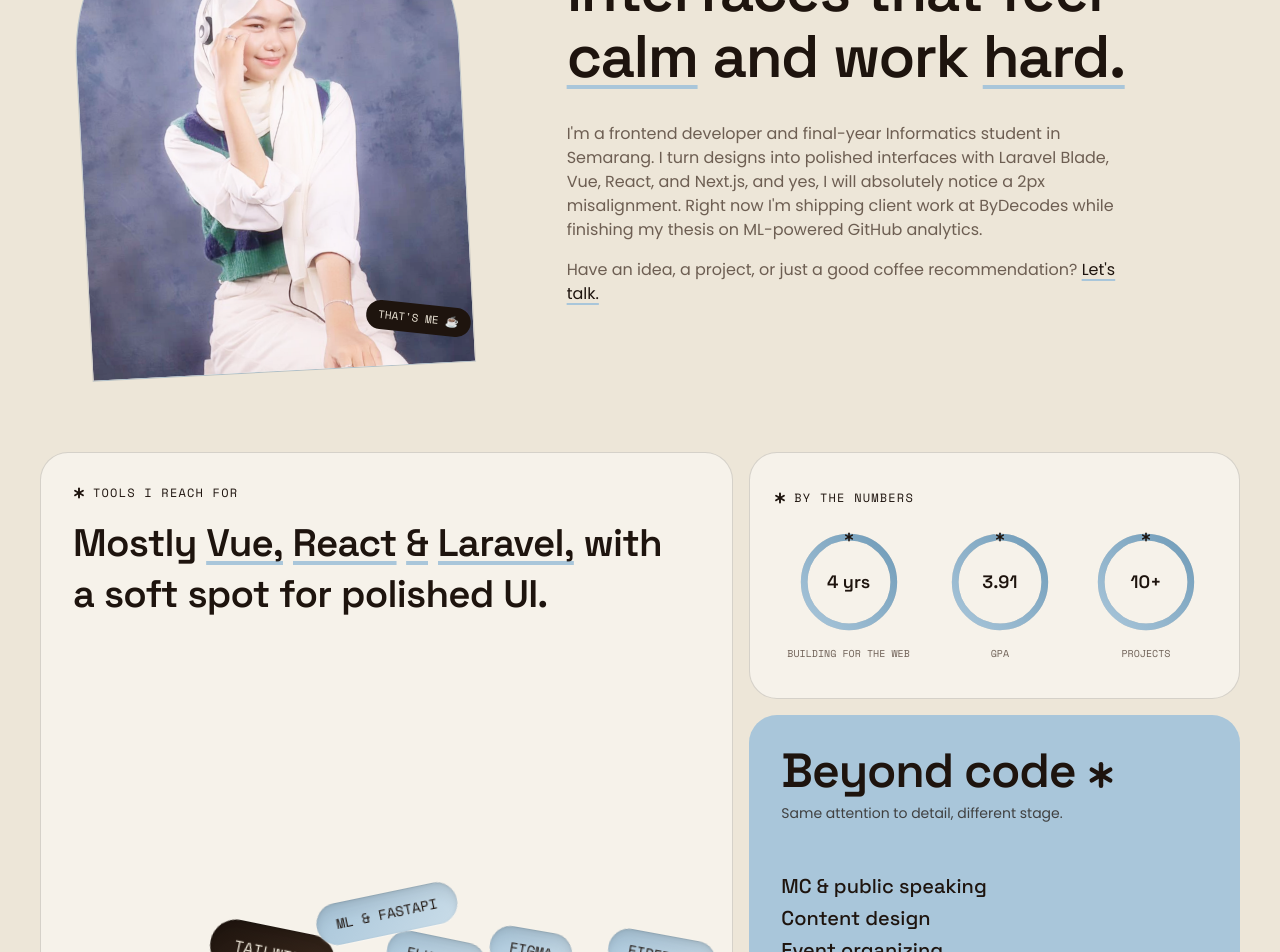
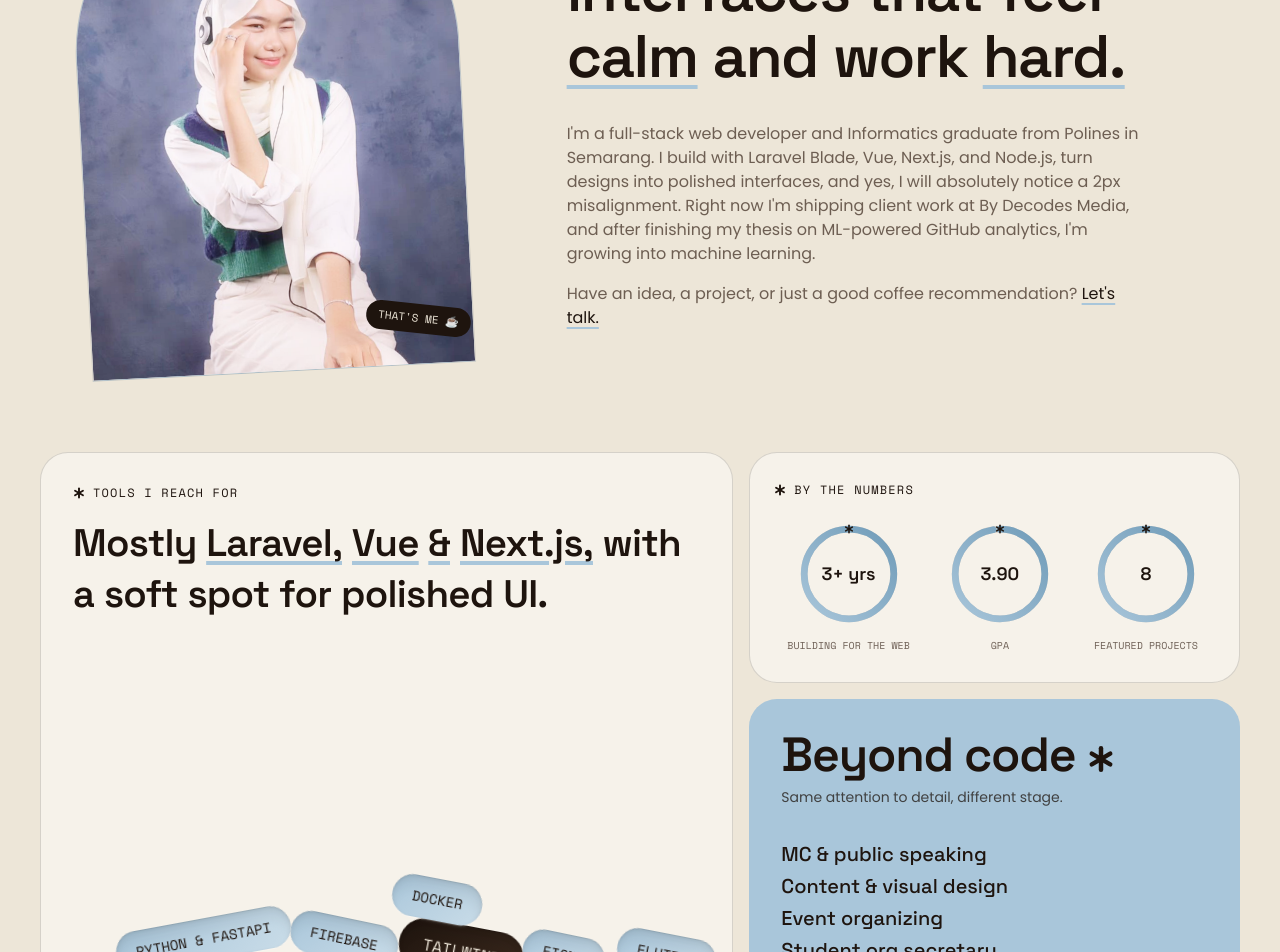
Before and after one commit to latifasalsab/hellolatifa, a Next.js app: page / in a window 1280 px wide. Shown: the part 1100-2052 px from the top of the page. Built offline with nearby package versions, Linux system fonts and the light colour scheme.

Commit message:
feat: [LS] update data

```diff
--- a/components/sections/About.tsx
+++ b/components/sections/About.tsx
@@ -33,8 +33,8 @@ function Count({ v, suffix, d }: { v: number; suffix: string; d: number }) {
 }
 
 /* Tile A: tools. 5 main + 5 other chips, upright (rotation locked), statement fills the top */
-const STATEMENT = 'Mostly Vue, React & Laravel, with a soft spot for polished UI.'.split(' ')
-const EMPH_W = new Set(['Vue,', 'React', '&', 'Laravel,'])
+const STATEMENT = 'Mostly Laravel, Vue & Next.js, with a soft spot for polished UI.'.split(' ')
+const EMPH_W = new Set(['Laravel,', 'Vue', '&', 'Next.js,'])
 
 function Statement() {
   const rm = useReducedMotion()
@@ -109,7 +109,7 @@ function Ring({ v, suffix, d, label, frac }: { v: number; suffix: string; d: num
 }
 
 /* Tile C: Beyond code (basic version: plain sky card, 4 readable lines) */
-const BEYOND = ['MC & public speaking', 'Content design', 'Event organizing', 'Student org secretary']
+const BEYOND = ['MC & public speaking', 'Content & visual design', 'Event organizing', 'Student org secretary', 'Machine learning']
 
 function BeyondCode() {
   return (
@@ -136,8 +136,8 @@ export default function About() {
             <ArtShape variant="asterisk" spin speed={0.08} className="-left-20 -top-10 -z-10 w-64 opacity-60" />
             <div aria-hidden className="absolute -inset-6 -z-10 rounded-full bg-accent opacity-40 blur-2xl" />
             <div className="relative aspect-[3/4] -rotate-3 overflow-hidden rounded-t-full rounded-b-[2rem] border border-line bg-gradient-to-b from-mist to-surface transition-transform duration-500 group-hover:-translate-y-2">
-              {!hide.a && <Image src="/images/salsa.png" alt="Portrait of Latifa Salsabila" fill sizes="(min-width:768px) 40vw, 75vw" className="object-cover" onError={() => setHide((h) => ({ ...h, a: true }))} />}
-              {!hide.b && <Image src="/images/salsa-alt.jpg" alt="" fill sizes="(min-width:768px) 40vw, 75vw" className="object-cover opacity-0 transition-opacity duration-500 group-hover:opacity-100" onError={() => setHide((h) => ({ ...h, b: true }))} />}
+              {!hide.a && <Image src="/images/salsa.png" alt="Portrait of Latifa Salsabila" fill sizes="(min-width:768px) 40vw, 75vw" quality={90} className="object-cover" onError={() => setHide((h) => ({ ...h, a: true }))} />}
+              {!hide.b && <Image src="/images/salsa-alt.jpg" alt="" fill sizes="(min-width:768px) 40vw, 75vw" quality={90} className="object-cover opacity-0 transition-opacity duration-500 group-hover:opacity-100" onError={() => setHide((h) => ({ ...h, b: true }))} />}
             </div>
             <span className="absolute -right-2 bottom-10 rotate-6 rounded-full bg-fg px-3 py-1.5 font-mono text-[11px] uppercase text-bg">THAT&apos;S ME ☕</span>
           </div>
@@ -148,7 +148,7 @@ export default function About() {
             {HEAD.map((w, i) => <Word key={i} w={w} i={i} n={HEAD.length} p={p} />)}
           </h2>
           <Reveal className="mt-8 max-w-xl space-y-4 text-muted">
-            <p>I&apos;m a frontend developer and final-year Informatics student in Semarang. I turn designs into polished interfaces with Laravel Blade, Vue, React, and Next.js, and yes, I will absolutely notice a 2px misalignment. Right now I&apos;m shipping client work at ByDecodes while finishing my thesis on ML-powered GitHub analytics.</p>
+            <p>I&apos;m a full-stack web developer and Informatics graduate from Polines in Semarang. I build with Laravel Blade, Vue, Next.js, and Node.js, turn designs into polished interfaces, and yes, I will absolutely notice a 2px misalignment. Right now I&apos;m shipping client work at By Decodes Media, and after finishing my thesis on ML-powered GitHub analytics, I&apos;m growing into machine learning.</p>
             <p>Have an idea, a project, or just a good coffee recommendation? <a href="#talk" onClick={(e) => { e.preventDefault(); go('#talk') }} className="text-fg underline decoration-accent decoration-2 underline-offset-4">Let&apos;s talk.</a></p>
           </Reveal>
         </div>
--- a/components/sections/Works.tsx
+++ b/components/sections/Works.tsx
@@ -25,7 +25,7 @@ function Card({ p, featured, i }: { p: Project; featured: boolean; i: number })
         onPointerLeave={() => { rx.set(0); ry.set(0) }}
         className={`relative overflow-hidden rounded-[28px] border border-line bg-gradient-to-br from-mist via-surface to-accent/40 ${featured ? 'aspect-[16/8]' : 'aspect-[16/10]'}`}>
         <span className="absolute inset-0 grid place-items-center p-6 text-center font-display text-3xl font-semibold text-espresso/50">{p.title}</span>
-        {img && <Image src={`/images/projects/${p.slug}.jpg`} alt={`${p.title} cover`} fill sizes="(min-width:768px) 50vw, 100vw" className="object-cover" onError={() => setImg(false)} />}
+        {img && <Image src={`/images/projects/${p.slug}.png`} alt={`${p.title} cover`} fill sizes="(min-width:768px) 50vw, 100vw" quality={90} className="object-cover" onError={() => setImg(false)} />}
         {!touch && (
           <div className="absolute inset-0 flex flex-col justify-end gap-3 bg-bg/85 p-6 opacity-0 backdrop-blur-md transition-opacity duration-300 group-hover:opacity-100 group-focus-visible:opacity-100">
             {!p.link && <span className="w-fit rounded-full bg-accent px-3 py-1 font-mono text-[11px] uppercase text-espresso">Private</span>}
--- a/data/site.ts
+++ b/data/site.ts
@@ -3,18 +3,18 @@ export type Exp = { date: string; title: string; text: string; chips: string[];
 export type Project = { slug: string; title: string; year: string; description: string; stack: string[]; link: string | null }
 
 export const site = {
-  name: 'hello latifa',
+  name: 'Salsa®',
   short: 'Salsa',
   title: '',
   location: 'Semarang, ID',
   timezone: 'Asia/Jakarta',
-  email: 'hello@TODO.com', // TODO
-  description: 'Frontend developer & final-year Informatics student in Semarang. I build calm, fast, detail-obsessed interfaces.',
+  email: 'latifasalsa.works@gmail.com',
+  description: 'Full-stack web developer from Semarang, Polines graduate (GPA 3.90). I build calm, fast, detail-obsessed interfaces, and I\'m now growing into machine learning.',
   socials: [
-    { label: 'Email', href: 'mailto:hello@TODO.com' }, // TODO
-    { label: 'LinkedIn', href: 'https://www.linkedin.com/in/TODO' }, // TODO
-    { label: 'GitHub', href: 'https://github.com/TODO' }, // TODO
-    { label: 'Instagram', href: 'https://www.instagram.com/TODO' }, // TODO
+    { label: 'Email', href: 'mailto:latifasalsa.works@gmail.com' },
+    { label: 'LinkedIn', href: 'https://www.linkedin.com/in/latifasalsab' },
+    { label: 'GitHub', href: 'https://github.com/latifasalsab' },
+    { label: 'Instagram', href: 'https://www.instagram.com/latifasalsab' },
   ] as Social[],
 }
 
@@ -38,9 +38,9 @@ export const heroPills = [
 ]
 
 export const stats = [
-  { value: 4, suffix: ' yrs', decimals: 0, label: 'building for the web' }, // TODO
-  { value: 3.91, suffix: '', decimals: 2, label: 'GPA' },
-  { value: 10, suffix: '+', decimals: 0, label: 'projects' }, // TODO
+  { value: 3, suffix: '+ yrs', decimals: 0, label: 'building for the web' },
+  { value: 3.9, suffix: '', decimals: 2, label: 'GPA' },
+  { value: 8, suffix: '', decimals: 0, label: 'featured projects' },
 ]
 
 export const aboutBlocks = [
@@ -55,21 +55,80 @@ export const skills = [
 ]
 
 export const experience: Exp[] = [
-  { date: 'Feb 2026 – Now', title: 'Frontend Developer — ByDecodes Media', text: 'Building the EduFarmers platform and contributing to Japfa Scholarship with Blade and Vue. Turning designs into reusable components and helping front and back end shake hands over the API.', chips: ['Laravel Blade', 'Vue.js', 'Tailwind'] },
-  { date: 'Aug – Dec 2025', title: 'Frontend Intern — ByDecodes Media', text: 'Built the Bodaq Hyundai branding site with animations and reusable layouts, plus an AI product website in Next.js focused on speed and a scalable component setup.', chips: ['Laravel Blade', 'JavaScript', 'Next.js'] },
+  { date: 'Feb 2026 – Now', title: 'Front-End Developer (Part-time) — By Decodes Media', text: 'Owning front-end delivery for the EduFarmers platform and building the interactive application flow for Japfa Scholarship with Blade and Vue. Turning designs into reusable components and helping front and back end shake hands over the API.', chips: ['Laravel Blade', 'Vue.js', 'Tailwind'] },
+  { date: 'Aug – Dec 2025', title: 'Front-End Developer (Intern) — By Decodes Media', text: 'Built the Bodaq Hyundai branding site with animations and reusable layouts, plus an AI product website in Next.js focused on speed and a scalable component setup.', chips: ['Laravel Blade', 'JavaScript', 'Next.js'] },
   { date: 'Jun 2022 – May 2023', title: 'Fullstack Engineer Intern — Azura Labs', text: 'Shipped production apps for healthcare and logistics with Node.js, TypeScript, and React, then rebuilt one in Go and Fiber for cleaner code and faster APIs.', chips: ['Node.js', 'TypeScript', 'React', 'Go'] },
-  { date: 'May – Aug 2023', title: 'Content Designer — PT Cipta Perkasa Usahatama', text: 'Produced up to ten visuals and a product video a day, keeping every campaign on brand. Also maintained a website on Vercel and AWS at Pentone.', chips: ['Content design', 'Video', 'Vercel', 'AWS'] },
-  { date: '2024 – 2025', title: 'Campus & Beyond', text: 'Secretary at the Electrical Engineering Student Association, design team member at the Polytechnic Computer Club, and MC for a national seminar. Proof that I can code and hold a microphone.', chips: ['Leadership', 'Design', 'Public speaking'] },
-  { label: 'EDUCATION', date: '2023 – Now · GPA 3.91/4.00', title: 'Politeknik Negeri Semarang — Informatics Engineering', text: 'Currently writing my thesis on repository analytics with Random Forest, Gradient Boosting, and K-Means.', chips: ['Python', 'scikit-learn', 'FastAPI'] },
+  { date: 'Mar – Jun 2023', title: 'Website Maintenance — Pentone', text: 'Deployed and maintained both front-end and back-end infrastructure, keeping the site running smoothly on Vercel and AWS EC2.', chips: ['Vercel', 'AWS EC2'] },
+  { date: 'May – Aug 2023', title: 'Social Media & Content Designer — PT Cipta Perkasa Usahatama', text: 'Produced up to ten visuals and a product video a day, keeping every campaign on brand, including promos for religious holidays and Independence Day.', chips: ['Content design', 'Video'] },
+  { date: 'May 2024 – May 2025', title: 'Campus & Beyond', text: 'Secretary at the Electrical Engineering Student Association, design team member at the Polytechnic Computer Club, and MC for a national seminar. Proof that I can code and hold a microphone.', chips: ['Leadership', 'Design', 'Public speaking'] },
+  { label: 'EDUCATION', date: 'Sep 2023 – Sep 2026 · GPA 3.90/4.00', title: 'Politeknik Negeri Semarang — Informatics Engineering', text: 'Graduated with a thesis on GitHub repository analytics using Random Forest, Gradient Boosting, and K-Means.', chips: ['Python', 'scikit-learn', 'FastAPI'] },
 ]
 
 export const projects: Project[] = [
-  { slug: 'gitpulse', title: 'GitPulse', year: '2026', description: 'Analytics platform that uses machine learning to measure GitHub repository performance and team collaboration.', stack: ['Python', 'FastAPI', 'scikit-learn', 'Next.js'], link: 'https://github.com/TODO' }, // TODO link + confirm stack
-  { slug: 'japfa-scholarship', title: 'JAPFA Scholarship', year: '2026', description: 'Scholarship platform with a dynamic application flow, built for a live client with Blade and Vue.', stack: ['Laravel', 'Blade', 'Vue.js', 'Tailwind'], link: null }, // TODO link or keep null
-  { slug: 'bodaq-hyundai', title: 'Bodaq Hyundai', year: '2025', description: 'Branding website with smooth animations and reusable components that give the brand a confident first impression.', stack: ['Laravel Blade', 'JavaScript'], link: null }, // TODO
-  { slug: 'ai-product-website', title: 'AI Product Website', year: '2025', description: 'Fast, modern product site with a scalable component architecture, tuned for performance.', stack: ['Next.js', 'React'], link: null }, // TODO
-  { slug: 'edufarmers', title: 'EduFarmers', year: '2026', description: 'Reusable component system and responsive UI for a live Laravel Blade web platform.', stack: ['Laravel Blade', 'Tailwind'], link: null }, // TODO
-  { slug: 'coastal-fire-alert', title: 'Coastal Fire Alert', year: '2025', description: 'Early fire warning for coastal areas: live camera plus heat and smoke detection on ESP32-CAM.', stack: ['Flutter', 'Firebase', 'ESP32-CAM'], link: 'https://github.com/TODO' }, // TODO
+  {
+    slug: 'fradara',
+    title: 'Fradara',
+    year: '2026',
+    description: 'Real-time fraud scoring for every expense and procurement transaction, so auditors catch what manual Excel checks never could.',
+    stack: ['Machine Learning', 'REST API', 'RBAC'],
+    link: 'https://fe-fraud-detection-platform.vercel.app/',
+  },
+  {
+    slug: 'gitpulse',
+    title: 'GitPulse',
+    year: '2026',
+    description: 'Connects to GitHub and uses machine learning to measure contributor productivity and repo health, based on real data instead of gut feeling.',
+    stack: ['Python', 'FastAPI', 'scikit-learn', 'Next.js'],
+    link: 'https://github.com/Yaps-Space',
+  },
+  {
+    slug: 'infratek',
+    title: 'Infratek',
+    year: '2026',
+    description: 'QR-based asset inventory for toll road infrastructure, with a Form Builder that lets admins customize data forms without writing code.',
+    stack: ['Next.js', 'Firebase'],
+    link: 'https://infratek-inventory.vercel.app/',
+  },
+  {
+    slug: 'japfa-scholarship',
+    title: 'JAPFA Scholarship',
+    year: '2026',
+    description: 'Scholarship platform with a dynamic application flow, built for a live client.',
+    stack: ['Laravel', 'Blade', 'Vue.js', 'Tailwind'],
+    link: null,
+  },
+  {
+    slug: 'edufarmers',
+    title: 'EduFarmers',
+    year: '2026',
+    description: 'Reusable component system and responsive UI for a live web platform.',
+    stack: ['Laravel Blade', 'Tailwind'],
+    link: null,
+  },
+  {
+    slug: 'bodaq-hyundai',
+    title: 'Hyundai Bodaq',
+    year: '2025',
+    description: 'Product catalog for decorative interior films, with live color and finish previews and side-by-side comparison.',
+    stack: ['Laravel Blade', 'JavaScript'],
+    link: 'https://bodaq.co.id/',
+  },
+  {
+    slug: 'coastal-fire-alert',
+    title: 'Coastal Fire Alert',
+    year: '2025',
+    description: 'Early fire warning for coastal areas: live camera plus heat and smoke detection on ESP32-CAM.',
+    stack: ['Flutter', 'Firebase', 'ESP32-CAM'],
+    link: null,
+  },
+  {
+    slug: 'hospital-intern',
+    title: 'Hospital Intern',
+    year: '2025',
+    description: 'Internship management for a real hospital: rotation schedules, attendance, grading, and auto-generated certificates across three user roles.',
+    stack: ['Laravel', 'MySQL'],
+    link: 'https://github.com/vinsensiuskurniaputra/hospital_intern',
+  },
 ]
 
 // Draws a faint hairline at the floor (top of the letters) while tuning. Set to false to hide.
@@ -96,6 +155,6 @@ export const PRELOADER_ONCE_PER_SESSION = true // ?preloader=1 forces it; dev sh
 
 // Tools tile (About): flat list, `featured` = the 5 main tools (bigger, darker chips)
 export const toolChips: { t: string; featured: boolean }[] = [
-  { t: 'Vue.js', featured: true }, { t: 'React', featured: true }, { t: 'Next.js', featured: true }, { t: 'Laravel', featured: true }, { t: 'Tailwind', featured: true },
-  { t: 'Node.js', featured: false }, { t: 'Flutter', featured: false }, { t: 'Firebase', featured: false }, { t: 'Figma', featured: false }, { t: 'ML & FastAPI', featured: false },
+  { t: 'Laravel', featured: true }, { t: 'Vue.js', featured: true }, { t: 'Next.js', featured: true }, { t: 'React', featured: true }, { t: 'Tailwind', featured: true },
+  { t: 'Node.js', featured: false }, { t: 'Flutter', featured: false }, { t: 'Firebase', featured: false }, { t: 'Figma', featured: false }, { t: 'Python & FastAPI', featured: false }, { t: 'Docker', featured: false },
 ]
--- /dev/null
+++ b/next.config.ts
@@ -0,0 +1,9 @@
+import type { NextConfig } from 'next'
+
+const nextConfig: NextConfig = {
+  images: {
+    qualities: [75, 90],
+  },
+}
+
+export default nextConfig
```
Also changed, not shown: public/images/projects/fradara.png (added).
